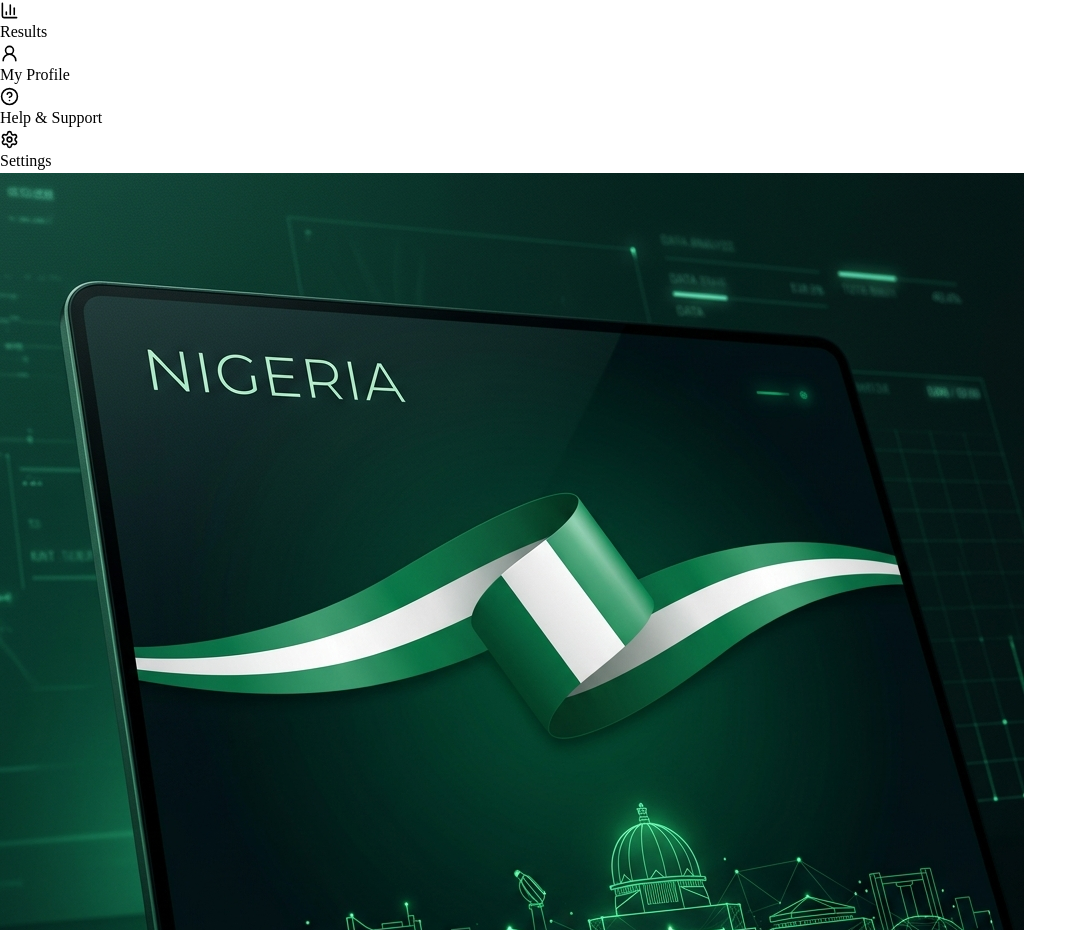
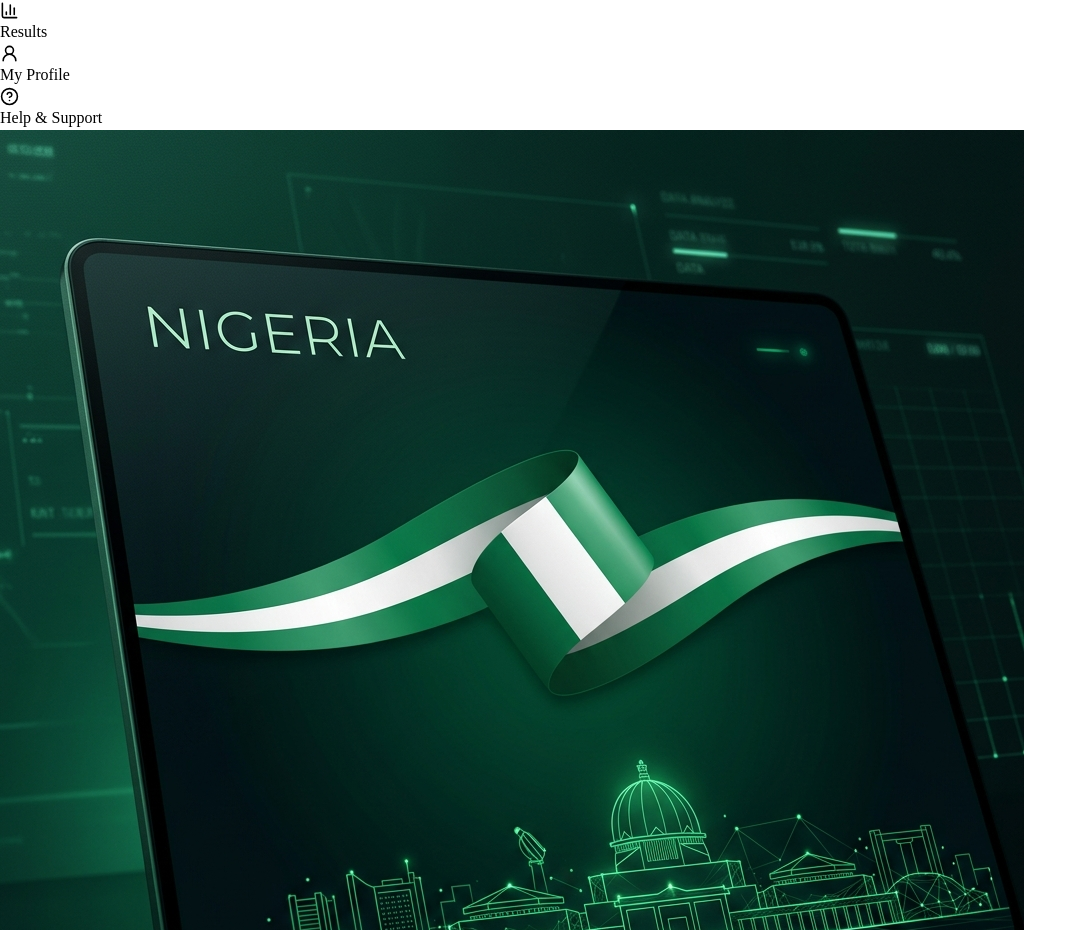
Before and after one commit to ogbonna1109/decentralized-voting-dapp, a React app in the folder frontend/: page / in a window 1280 px wide. Shown: the part 1157-2087 px from the top of the page, without its empty margins (0-1087 px from the left). Built offline with nearby package versions, Linux system fonts and the light colour scheme; the HTML template or start-up script is replaced by a standard one.

Commit message:
feat: refactor: separate voter and admin layouts

```diff
--- a/frontend/src/components/Sidebar.jsx
+++ b/frontend/src/components/Sidebar.jsx
@@ -17,7 +17,7 @@ function Sidebar() {
         { name: "Results", icon: BarChart3, path: "/results" },
         { name: "My Profile", icon: UserRound, path: "/profile" },
         { name: "Help & Support", icon: HelpCircle, path: "/help" },
-        { name: "Settings", icon: Settings, path: "/settings" },
+
     ];
     const location = useLocation();
 
```
Also changed, not shown: frontend/src/components/admin/AdminHeader.jsx (added), frontend/src/components/admin/AdminSidebar.jsx (added), frontend/src/layouts/AdminLayout.jsx (added), frontend/src/layouts/VoterLayout.jsx (added), frontend/src/pages/admin/AdminPage.jsx (renamed from frontend/src/pages/AdminPage.jsx), 1 other file (tests, documents, lock files or other folders).
